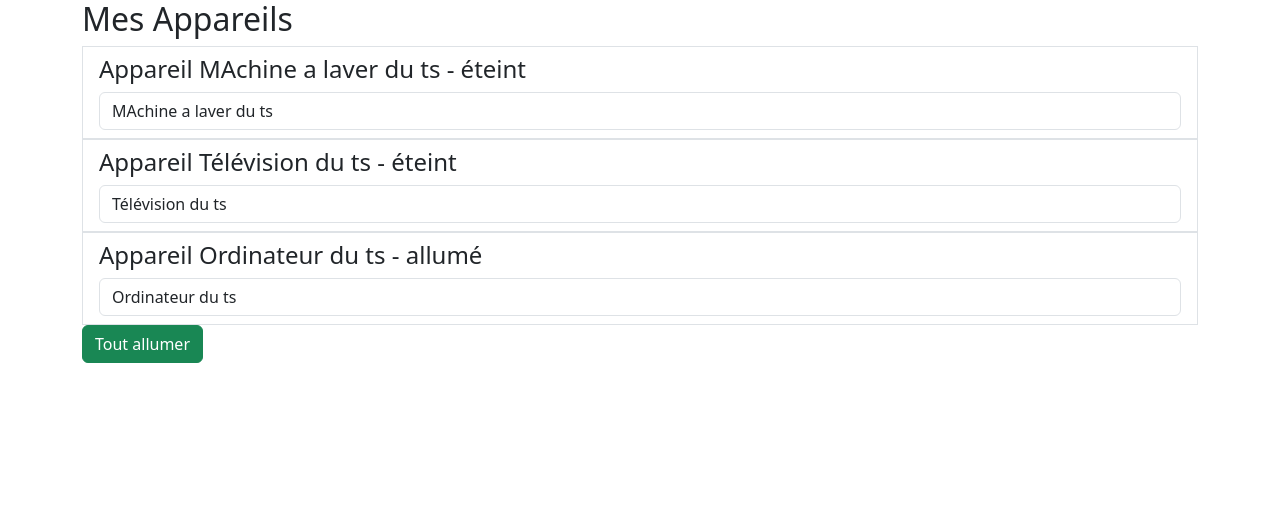
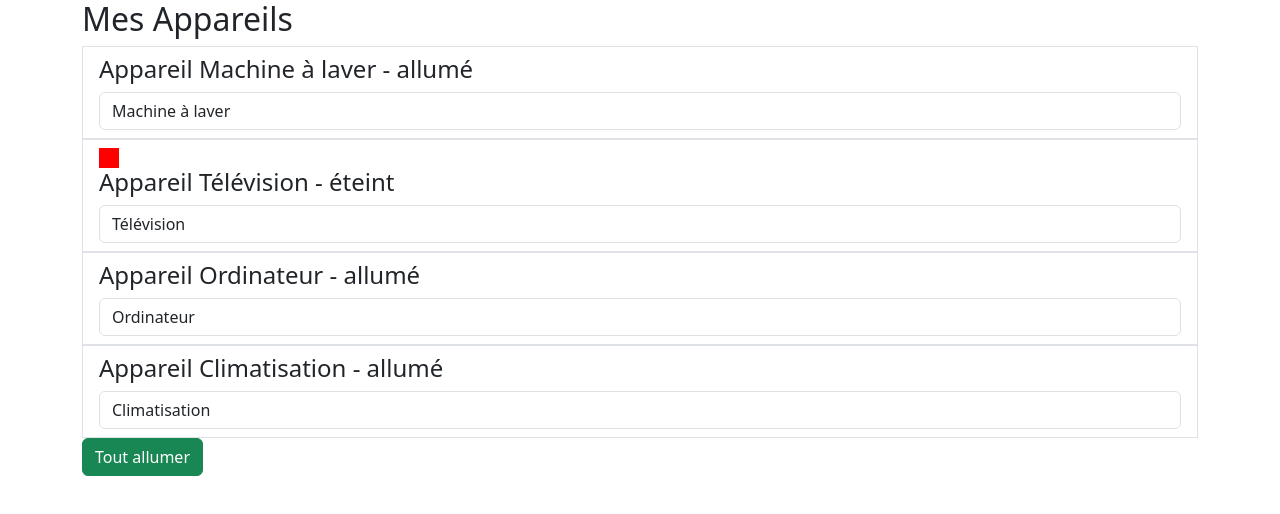
Before and after one commit to garnierpascalweb/angular-formation, an Angular app in the folder mon-projet-angular/: page / in a window 1280 px wide. Shown: the top 514 px of the page. Built offline with nearby package versions, Linux system fonts and the light colour scheme.

Commit message:
36:45 44:45 - Les directves structurelles : ngIf, ngFor

```diff
--- a/mon-projet-angular/src/app/app.component.html
+++ b/mon-projet-angular/src/app/app.component.html
@@ -3,9 +3,17 @@
     <div class="col-xs-12">
       <h2>Mes Appareils</h2>
       <ul class="list-group">
+        <!--
         <app-appareil [appareilName]="appareilOne" [appareilStatus]="'éteint'"></app-appareil>
         <app-appareil [appareilName]="appareilTwo" [appareilStatus]="'éteint'"></app-appareil>
         <app-appareil [appareilName]="appareilThree" [appareilStatus]="'allumé'"></app-appareil>
+        -->
+        <app-appareil
+        *ngFor="let appareil of appareils"
+        [appareilName] = "appareil.name"
+        [appareilStatus] = "appareil.status">
+      </app-appareil>
+
       </ul>
       <button class="btn btn-success"
       [disabled]="!isAuth"
--- a/mon-projet-angular/src/app/app.component.ts
+++ b/mon-projet-angular/src/app/app.component.ts
@@ -11,9 +11,28 @@ export class AppComponent {
    * Booleen - est authentifié
    */
   isAuth = false;
-  appareilOne = 'MAchine a laver du ts';
-  appareilTwo = 'Télévision du ts';
-  appareilThree = 'Ordinateur du ts';
+  //appareilOne = 'MAchine a laver du ts';
+  //appareilTwo = 'Télévision du ts';
+  //appareilThree = 'Ordinateur du ts';
+
+  appareils = [
+    {
+      name: 'Machine à laver',
+      status: 'allumé'
+    },
+    {
+      name: 'Télévision',
+      status: 'éteint'
+    },
+    {
+      name: 'Ordinateur',
+      status: 'allumé'
+    },
+    {
+      name: 'Climatisation',
+      status: 'allumé'
+    },
+  ]
 
   /**
    * Executé au moment de la cration du component
--- a/mon-projet-angular/src/app/appareil/appareil.component.html
+++ b/mon-projet-angular/src/app/appareil/appareil.component.html
@@ -1,4 +1,5 @@
 <li class="list-group-item">
+    <div style="width:20px;height:20px;background-color:red;" *ngIf="appareilStatus === 'éteint'"></div>
     <h4>Appareil {{appareilName}} - {{getStatus()}}</h4>
     <input type="text" class="form-control" [(ngModel)]="appareilName" />
 </li>
```
